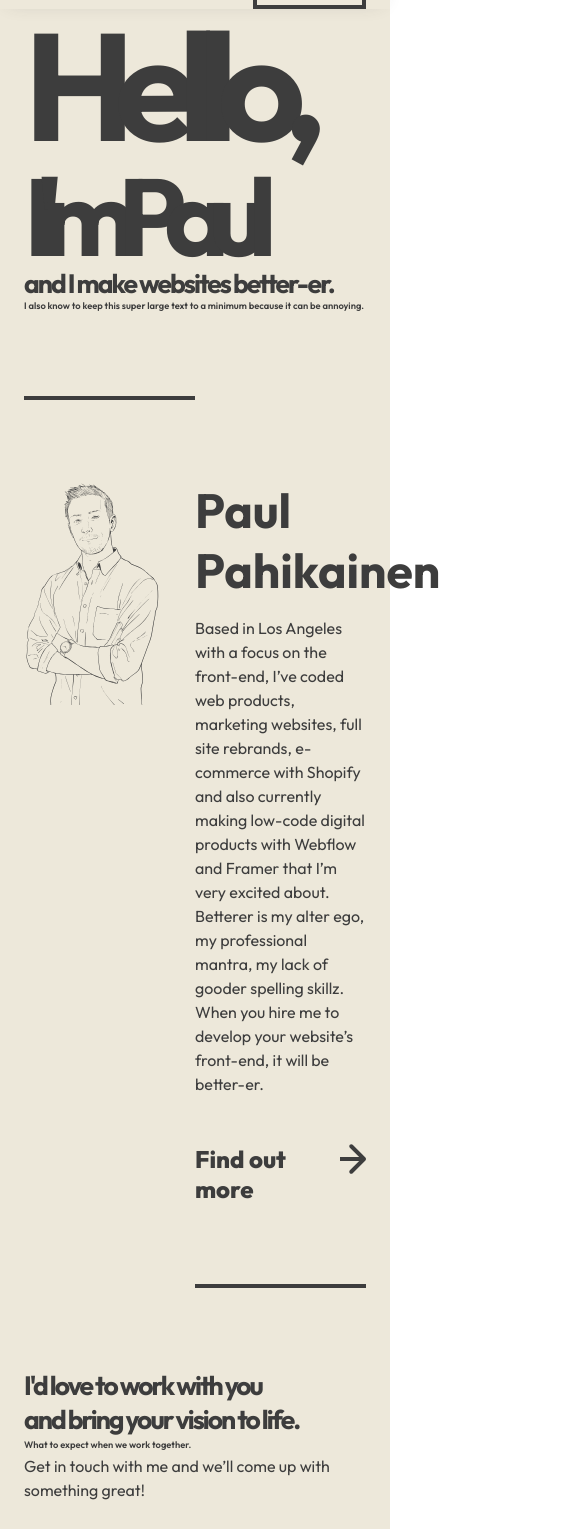
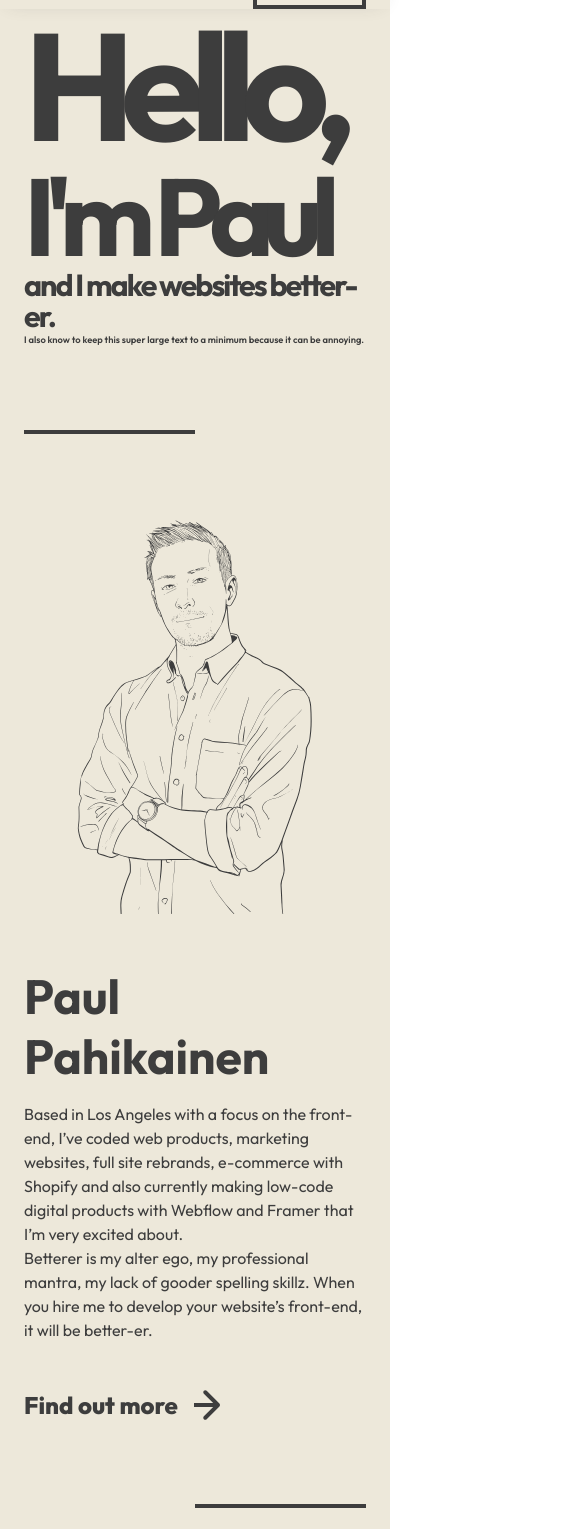
Before and after one commit to paupah/betterer, a plain HTML site: page index.html in a window 390 px wide. Shown: the part 71-1600 px from the top of the page, 585 px wide, since content can reach past the window. Drawn offline with Linux system fonts and the light colour scheme.

Commit message:
add more responsive styling

```diff
--- a/styles.css
+++ b/styles.css
@@ -33,11 +33,11 @@ nav {
 }
 
 .site-container {
-	padding: 80px 48px 0;
+	padding: 80px 48px;
 	background-color: var(--white);
 
 	@media screen and (max-width: 1200px) {
-		padding: 80px 24px 0;
+		padding: 80px 24px;
 	}
 }
 
@@ -50,6 +50,10 @@ nav {
 	display: flex;
 	flex-wrap: wrap;
 	flex-direction: row;
+
+	@media screen and (max-width: 768px) {
+		flex-direction: column;
+	}
 }
 
 .nav-container {
@@ -120,20 +124,31 @@ nav {
 	font-size: 39vw;
 	letter-spacing: -30px;
 
-	/* Media query for smaller screens */
-  @media screen and (max-width: 1024px) {
-  	letter-spacing: -20px;
-  }
+	@media screen and (max-width: 1024px) {
+		letter-spacing: -20px;
+	}
+
+	@media screen and (max-width: 768px) {
+		letter-spacing: -14px;
+	}
 }
 
 .full-width-copy--l {
 	font-size: 28vw;
-	letter-spacing: -20px;
+	letter-spacing: -18px;
+
+	@media screen and (max-width: 768px) {
+		letter-spacing: -11px;
+	}
 }
 
 .full-width-copy--m {
 	font-size: 6.8vw;
 	letter-spacing: -2px;
+
+	@media screen and (max-width: 768px) {
+		font-size: 7.8vw;
+	}
 }
 
 .full-width-copy--s {
@@ -166,6 +181,10 @@ nav {
 .split-container {
 	width: 50%;
 	height: auto;
+
+	@media screen and (max-width: 768px) {
+		width: auto;
+	}
 }
 
 .centered-container--vertical {
@@ -183,6 +202,12 @@ nav {
 
 	@media screen and (max-width: 1200px) {
 		width: 80%;
+	}
+
+	@media screen and (max-width: 768px) {
+		padding: 0 0 48px;
+		height: 400px;
+		width: 100%;
 	}
 }
 
@@ -204,6 +229,10 @@ nav {
 	@media screen and (max-width: 1200px) {
 		grid-template-columns: repeat(2, 1fr);
 	}
+
+	@media screen and (max-width: 768px) {
+		display: block;
+	}
 }
 
 .process-card {
@@ -211,6 +240,10 @@ nav {
 	flex-direction: column;
 	padding: 24px;
 	border: 4px solid var(--black);
+
+	@media screen and (max-width: 768px) {
+		margin-bottom: 48px;
+	}
 }
 
 .card-number {
@@ -233,7 +266,12 @@ nav {
 	line-height: 1;
 
 	@media screen and (max-width: 1200px) {
-		grid-template-columns: repeat(2, 1fr);
+
+	}
+
+	@media screen and (max-width: 768px) {
+		font-size: 120px;
+		letter-spacing: -2px;
 	}
 }
 
@@ -252,6 +290,7 @@ nav {
 
 	@media screen and (max-width: 768px) {
 		flex-direction: column;
+		padding: 48px 24px 0;
 	}
 }
 
@@ -267,6 +306,7 @@ nav {
 
 .drawthings {
 	background-color: var(--black);
+	border-color: #f5f5f5;
 	color: #f5f5f5;
 }
 
@@ -275,6 +315,7 @@ nav {
 	font-weight: 500;
 	color: #f5f5f5;
 }
+
 .drawthings .link-copy {
 	color: #f5f5f5;
 }
```
